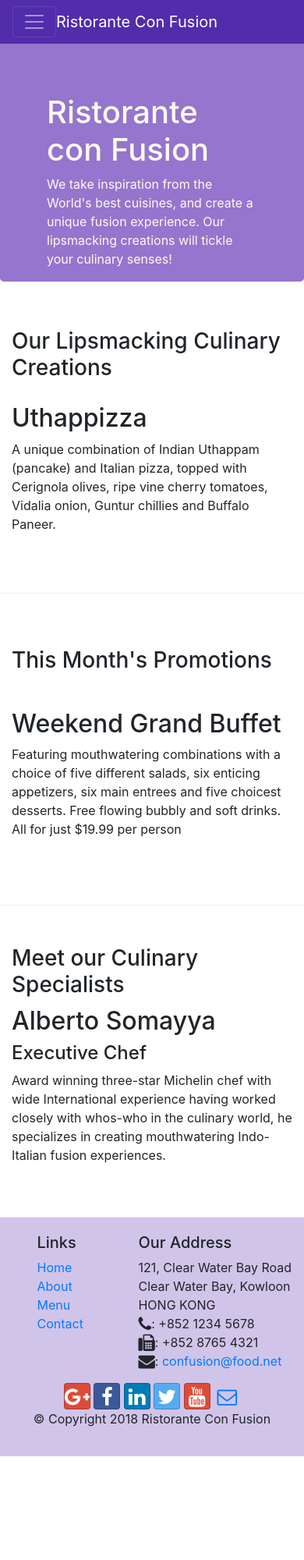
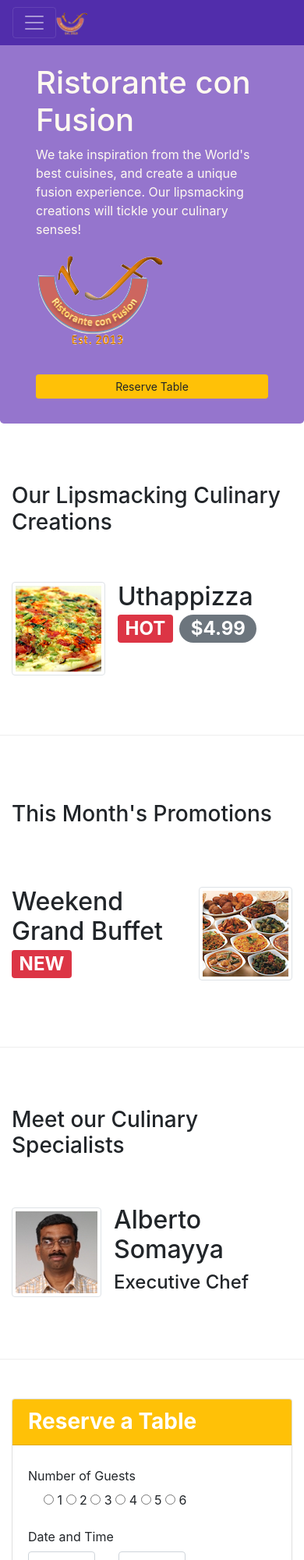
Before and after one commit to bajajshubh/Website-Restaurant, a website: page index.html in a window 390 px wide. Shown: the top 2000 px of the page at 78% size. Before the commit the page ends 1867 px from the top, so only its background shows below. Drawn offline with nearby package versions, Linux system fonts and the light colour scheme.

Commit message:
assignment 2

```diff
--- a/css/styles.css
+++ b/css/styles.css
@@ -17,7 +17,7 @@
 }
 
 .jumbotron{
-  padding: 70px 30px 0px 30px;
+
   margin: 0px auto;
   background: #9575CD;
   color: floralwhite;
@@ -40,3 +40,7 @@
  .navbar-dark{
    background: #512DAB;
  }
+
+.ab{
+  padding-top: 35px;
+}
--- a/index.html
+++ b/index.html
@@ -19,7 +19,7 @@
     <nav class="navbar navbar-dark navbar-expand-sm fixed-top">
           <div class="container">
             <button class="navbar-toggler" type="button" data-toggle="collapse" data-target="#Navbar"><span class="navbar-toggler-icon"></span></button>
-              <a class="navbar-brand mr-auto" href="#">Ristorante Con Fusion</a>
+              <a class="navbar-brand mr-auto" href="#"><img src="img/logo.png" height="30" width="41"  alt=""> </a>
               <div class="collapse navbar-collapse" id="Navbar">
                   <ul class="navbar-nav mr-auto">
                       <li class="nav-item active"><a href="#" class="nav-link"><span class="fa fa-home fa-lg"> </span> Home</a> </li>
@@ -36,7 +36,15 @@
                     <h1>Ristorante con Fusion</h1>
                     <p>We take inspiration from the World's best cuisines, and create a unique fusion experience. Our lipsmacking creations will tickle your culinary senses!</p>
                 </div>
-                <div class="col-12 col-sm-6">
+                <div class="col-12 col-sm-3 align-self-center">
+                  <img src="img/logo.png" alt="" class="img-fluid">
+                </div>
+                <div class="col-12 col-sm-3">
+                  <div class="button align-self-center ab">
+                    <a class="btn btn-block btn-warning btn-sm" href="#reservetable" role="button">Reserve Table</a>
+
+                  </div>
+
                 </div>
             </div>
         </div>
@@ -48,9 +56,14 @@
                 <h3>Our Lipsmacking Culinary Creations</h3>
             </div>
             <div class="col col-sm order-sm-first col-md">
-                <h2>Uthappizza</h2>
-                <p>A unique combination of Indian Uthappam (pancake) and Italian pizza, topped with Cerignola olives, ripe vine cherry tomatoes, Vidalia onion, Guntur chillies and Buffalo Paneer.</p>
-            </div>
+              <div class="media">
+                <img src="img/uthappizza.png" alt="uthapizza" class="d-flex mr-3 img-thumbnail align-self-center">
+                <div class="media-body">
+                  <h2 class="mt-0">Uthappizza <span class="badge badge-danger">HOT </span> <span class="badge badge-pill badge-secondary"> $4.99 </span></h2>
+                  <p class="d-none d-sm-block">A unique combination of Indian Uthappam (pancake) and Italian pizza, topped with Cerignola olives, ripe vine cherry tomatoes, Vidalia onion, Guntur chillies and Buffalo Paneer.</p>
+                </div>
+              </div>
+              </div>
         </div>
 
 
@@ -59,8 +72,14 @@
                 <h3>This Month's Promotions</h3>
             </div>
             <div class="col col-sm col-md">
-                <h2>Weekend Grand Buffet</h2>
-                <p>Featuring mouthwatering combinations with a choice of five different salads, six enticing appetizers, six main entrees and five choicest desserts. Free flowing bubbly and soft drinks. All for just $19.99 per person </p>
+              <div class="media">
+                <div class="media-body">
+
+                  <h2 class="mt-0 mb-1">Weekend Grand Buffet <span class="badge badge-danger">NEW </span></h2>
+                  <p class="d-none d-sm-block">Featuring mouthwatering combinations with a choice of five different salads, six enticing appetizers, six main entrees and five choicest desserts. Free flowing bubbly and soft drinks. All for just $19.99 per person.</p>
+                </div>
+                                  <img src="img/buffet.png" alt="buffet" class="d-flex ml-3 img-thumbnail align-self-center">
+              </div>
             </div>
         </div>
 
@@ -69,11 +88,60 @@
                 <h3>Meet our Culinary Specialists</h3>
             </div>
             <div class="col col-sm order-sm-first col-md">
-                <h2>Alberto Somayya</h2>
-                <h4>Executive Chef</h4>
-                <p>Award winning three-star Michelin chef with wide International experience having worked closely with whos-who in the culinary world, he specializes in creating mouthwatering Indo-Italian fusion experiences. </p>
+              <div class="media">
+                <img src="img/alberto.png" alt="alberto" class="d-flex mr-3 img-thumbnail align-self-center">
+                <div class="media-body">
+                  <h2 class="mt-0">Alberto Somayya</h2>
+                  <h4>Executive Chef</h4>
+                  <p class="d-none d-sm-block">Award winning three-star Michelin chef with wide International experience having worked closely with whos-who in the culinary world, he specializes in creating mouthwatering Indo-Italian fusion experiences. </p>
+                </div>
+                </div>
+        </div>
+    </div>
+      <div class="row row-content align-items-center">
+        <div class="col-12 offset-md-2 col-md-8">
+          <div class="card">
+            <h3 class="card-header bg-warning text-white"> <strong>Reserve a Table</strong></h3>
+            <div class="card-body">
+              <form id="reservetable">
+              <div class="form-group row">
+                  <label for="Number of Guests" class="col-md-2 col-form-label">Number of Guests</label>
+                  <div class="col-md-10">
+                    <div class="form-check">
+                      <input type="radio" name="numberofguests" value="1"  id="numberofguests">
+                      <label for="numberofguests" class="form-check-label">1  </label>
+                      <input type="radio" name="numberofguests" value="2"  id="numberofguests">
+                      <label for="numberofguests" class="form-check-label">2  </label>
+                      <input type="radio" name="numberofguests" value="3"  id="numberofguests">
+                      <label for="numberofguests" class="form-check-label">3  </label>
+                      <input type="radio" name="numberofguests" value="4"  id="numberofguests">
+                      <label for="numberofguests" class="form-check-label">4  </label>
+                      <input type="radio" name="numberofguests" value="5"  id="numberofguests">
+                      <label for="numberofguests" class="form-check-label">5  </label>
+                      <input type="radio" name="numberofguests" value="6"  id="numberofguests">
+                      <label for="numberofguests" class="form-check-label">6</label>
+                  </div>
+              </div>
             </div>
+          </form>
+              <div class="form-group row">
+                <label for="Date and Time" class="col-md-2 col-form-label">Date and Time</label>
+              <div class="col-4 col-md-4">
+                        <input type="text" name="date" value="" class="form-control" placeholder="Date" id="date">
+                </div>
+                <div class="col-4 col-md-4">
+                        <input type="text" name="time" value="" class="form-control" placeholder="Time" id="time">
+                </div>
+
+            </div>
+            <div class="form-group row">
+                <div class="offset-md-2 col-md-10">
+                    <button type="submit" class="btn btn-primary" name="button">Reserve</button>
+                </div>
+            </div>
+          </div>
         </div>
+      </div>
     </div>
 
     <footer class="footer">
```
Also changed, not shown: aboutus.html (+3 -3 lines), contactus.html (+5 -6 lines), img/alberto.png (added), img/buffet.png (added), img/logo.png (added), img/uthappizza.png (added), 1 other file.
